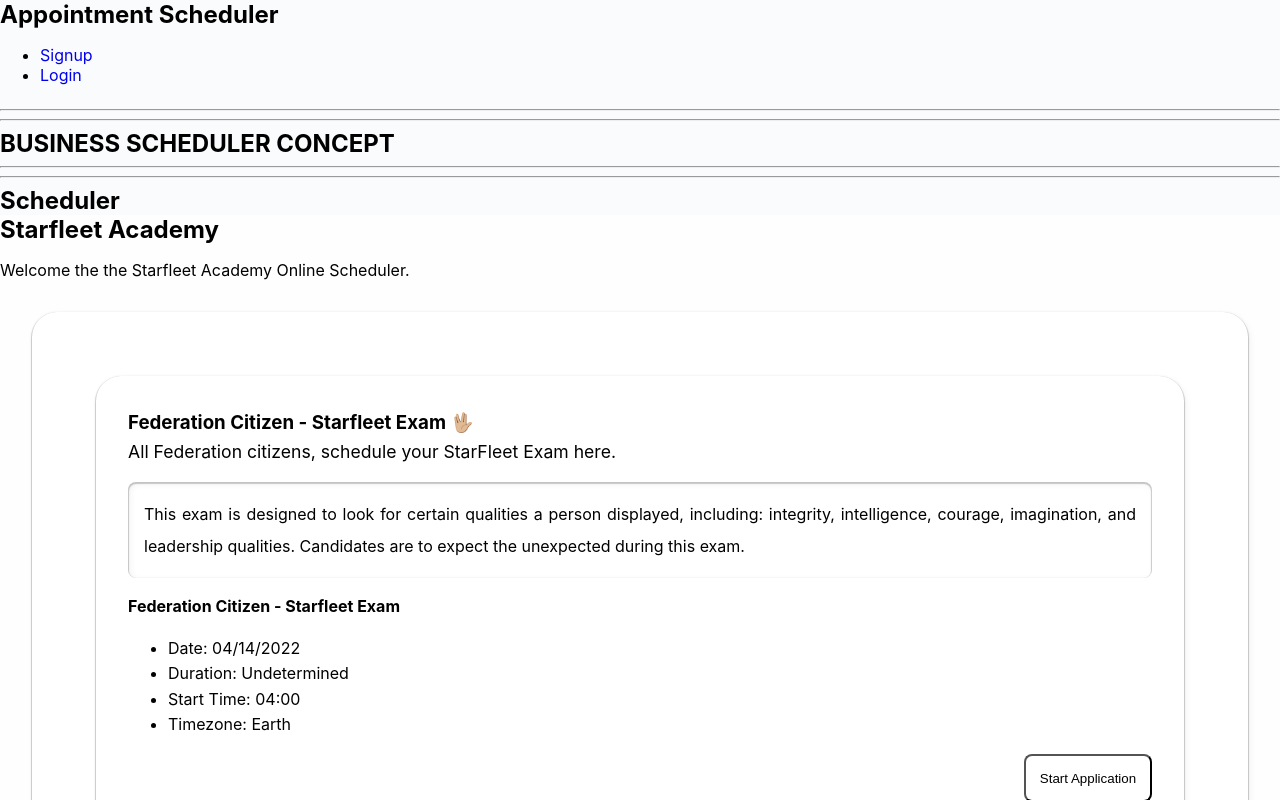
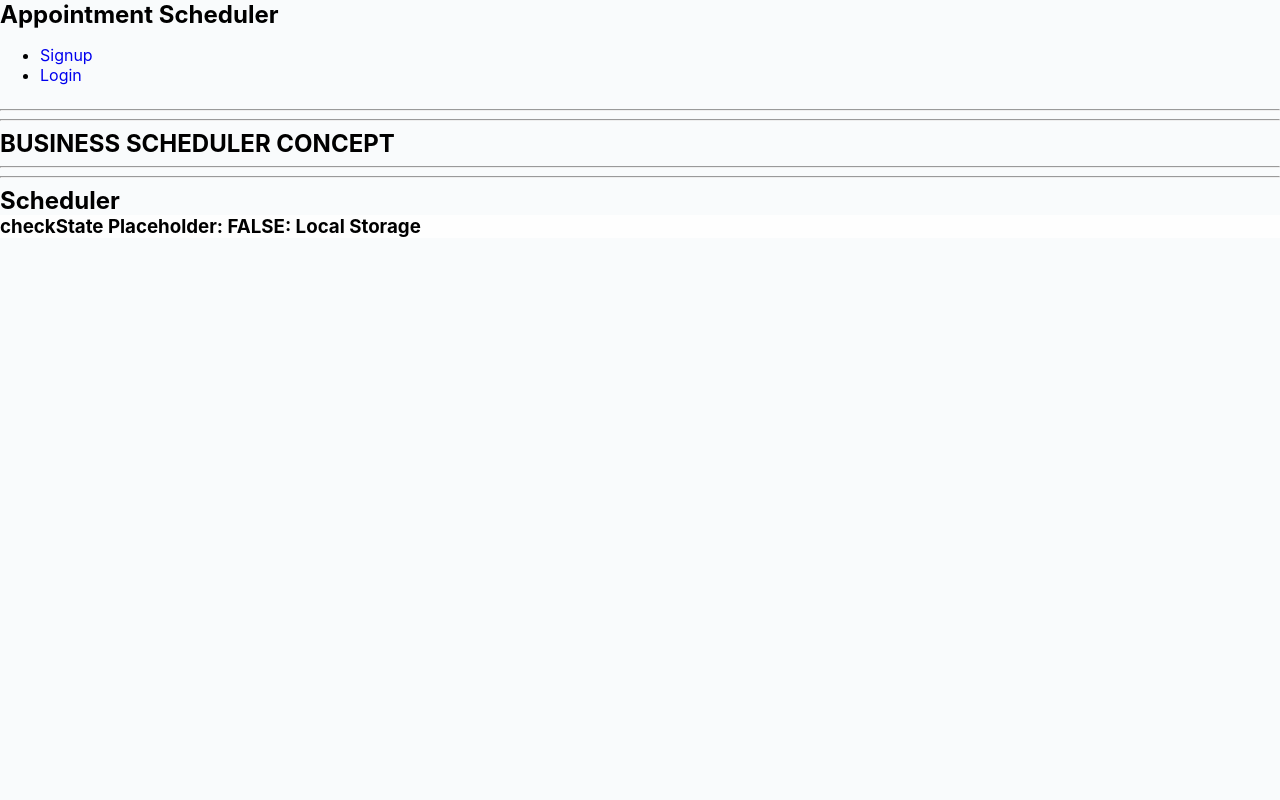
Before and after one commit to ErikPlachta/Calendari, a React (Create React App) app in the folder client/: page / in a window 1280 px wide. Shown: the top 800 px of the page. Built offline with nearby package versions, Linux system fonts and the light colour scheme.

Commit message:
Add check-state placeholder function and element

```diff
--- a/client/src/App.js
+++ b/client/src/App.js
@@ -19,7 +19,7 @@ function App() {
 
   //TODO:: 04/09/22 #EP || Temp hardcoded to verify params passing
   const business_id = '0000-AAAA';
-  const appointment_id     = '0000-0000';
+  const appointment_type_id = '0000-0000';
 
   return (
     <section>
@@ -35,7 +35,7 @@ function App() {
         <hr />
         <hr />
         <h2>Scheduler</h2>
-        <Scheduler businessArg={business_id} appointmentArg={appointment_id}  />
+        <Scheduler business_id={business_id} appointment_type_id={appointment_type_id}  />
 
         {/* <hr />
         <hr />
--- a/client/src/components/Scheduler/index.js
+++ b/client/src/components/Scheduler/index.js
@@ -32,9 +32,26 @@ const DB_Appointment_Type =  require('../../assets/json/appointment_type.json');
 
 */
 
-export default function Scheduler({businessArg, appointmentArg}) {
-  const business_id = businessArg;
-  const appointment_id = appointmentArg;
+export default function Scheduler({business_id, appointment_type_id}) {
+
+  //TODO:: 04/09/22 #EP || appointment_type_id - Concept: if defined, goes straight to appt type
+
+
+
+  const checkState = () => {
+    //-- Looking at Local Storage to see if Client was scheduling an appointment and load if so.
+
+
+    //TODO:: 04/09/22 #EP || Local Storage to know if scheduling an appt for offline and state awareness. If exists, pull info and start from there
+
+    //1. See if Local Storage contains data
+
+    //2. If it does, return it
+
+    //3. if does not, just return false
+
+    return false;
+  }
 
 
   //-- Onboarding connections to take data to verify integrity
@@ -44,10 +61,6 @@ export default function Scheduler({businessArg, appointmentArg}) {
   const [Appointments, setAppointments] = useState(DB_Appointment);
   const [Appointment_Types, setAppointment_Types] = useState(DB_Appointment_Type);
 
-
-  // //TODO:: 04/05/22 #EP || Add pull from JWT
-  // const business_id = '0000-AAAA';
-  // const appointment_id     = '0000-0000';
 
   //-- extract business from database based on JWT id
   const business = Businesses[business_id];
@@ -59,54 +72,11 @@ export default function Scheduler({businessArg, appointmentArg}) {
   };
 
   return (
-    <section className="page verify">
-
-      {/* Main content within Business Page */}
-      <main className="container verify">
-
-        {/* Main Header Section on Business Page */}
-        <header className="verify">
-        <h2>{business.name}</h2>
-          <p>{business.welcome}</p>
-        </header>
-
-        {/* container holding appointment types  */}
-        <section className="containerResults">
-          {Object.keys(appointment_types).map( (appointment_type, index) => (
-            // <form>
-              <div className="containerResults appointment_type_card" key={appointment_types[appointment_type]['_id']} id="appointment_types[appointment_type]['_id']">
-                <h3>
-                  {capitalizeFirstLetter(appointment_types[appointment_type]['name'])}
-                </h3>
-                <span className="appointment_type_card_summary">
-                  {appointment_types[appointment_type]['summary']}
-                </span>
-                <span className="appointment_type_card_description">
-                  {appointment_types[appointment_type]['description']}
-                </span>
-                <span className="appointment_type_card_details">
-                  <h4 className="appointment_type_card_details">
-                    {appointment_types[appointment_type]['Details']['subject']}
-                  </h4>
-                  <ul>
-                    <li>Date:       {appointment_types[appointment_type]['Details']['date']}        </li>
-                    <li>Duration:   {appointment_types[appointment_type]['Details']['duration']}    </li>
-                    <li>Start Time: {appointment_types[appointment_type]['Details']['time_start']}  </li>
-                    <li>Timezone:   {appointment_types[appointment_type]['Details']['timezone']}    </li>
-                  </ul>
-                </span>
-
-                <span>
-                  <button className="appointment_type_button" onClick={approveTimes}>
-                    Start Application
-                  </button>
-                </span>
-              </div>
-            // </form>
-          ))}
-
-        </section>
-      </main>
+    <section className="page scheduler">
+      {checkState
+        ? <h3>checkState Placeholder: FALSE: Local Storage</h3>
+        : <h3>checkState Placeholder: TRUE: Local Storage</h3>
+      }
     </section>
 
   )
```
